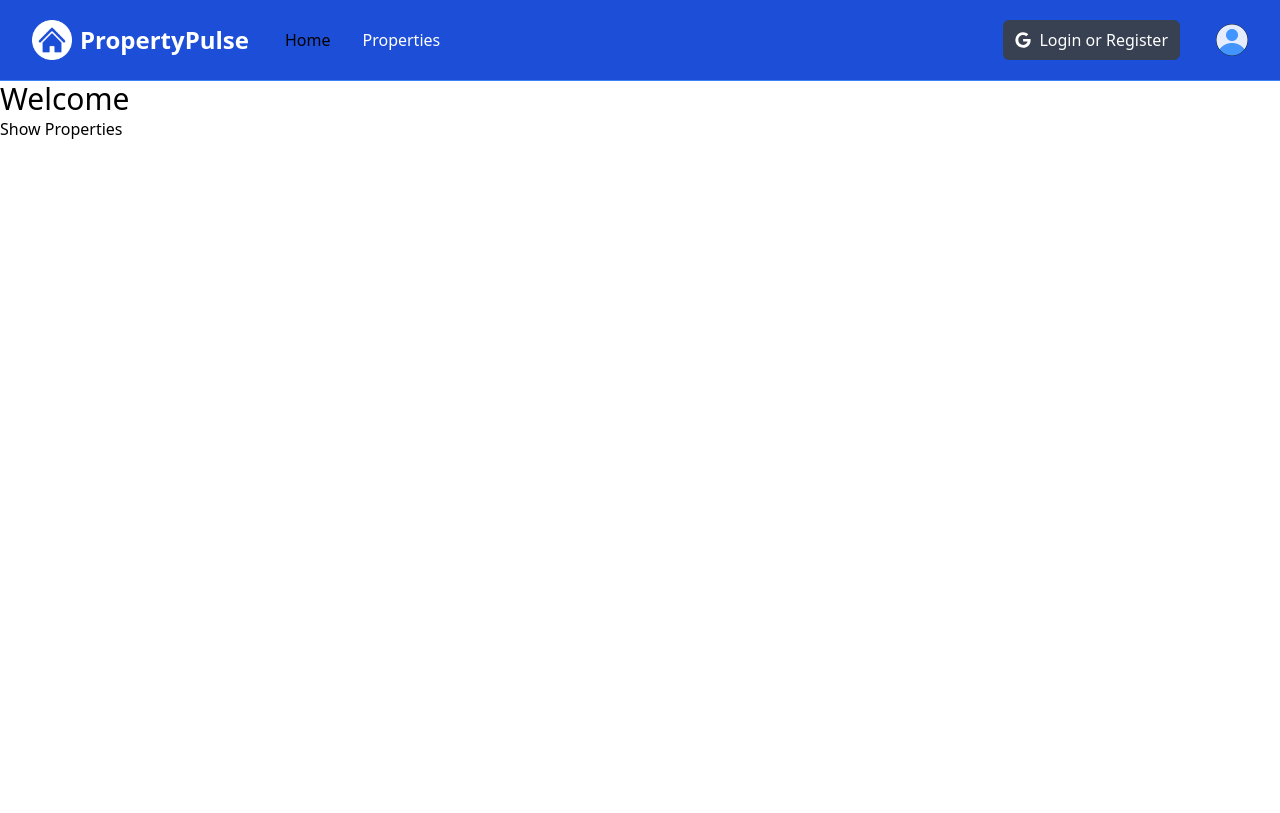
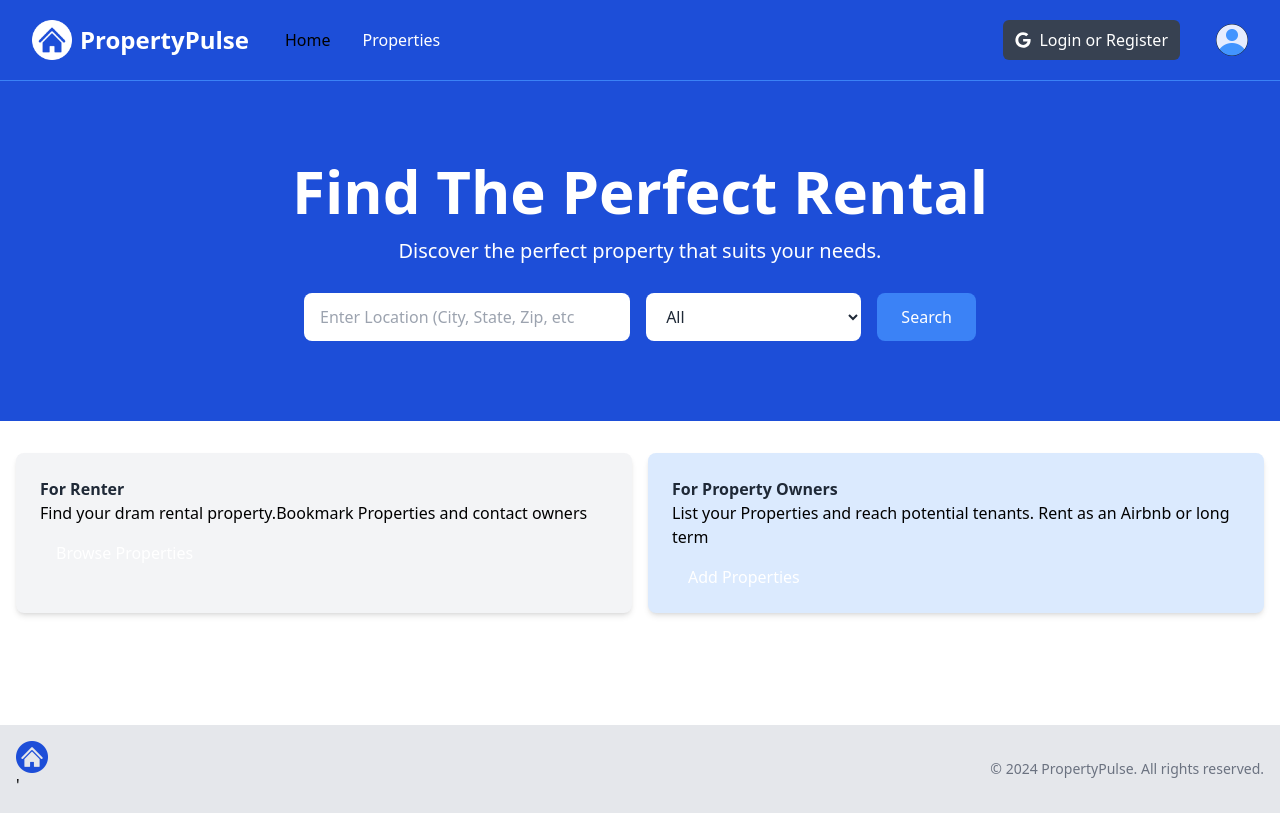
Before and after one commit to Moduloscript/property-build-nextjs14, a Next.js app: page / in a window 1280 px wide. Built offline with nearby package versions, Linux system fonts and the light colour scheme.

Commit message:
added the Hero, InFObOXES, iNFOXbOX COMP

```diff
--- a/app/layout.jsx
+++ b/app/layout.jsx
@@ -1,6 +1,7 @@
 
 import "@/assets/styles/globals.css";
 import Navbar from "../components/Navbar";
+import Footer from "../components/Footer";
 
 
 
@@ -16,6 +17,7 @@
       <body>
         <Navbar/>
         <main>{children}</main>
+        <Footer/>
       </body>
     </html>
   );
--- a/app/page.jsx
+++ b/app/page.jsx
@@ -1,13 +1,13 @@
-import Link from "next/link"
+import Hero from "@/components/Hero"
+import InfoBoxes from "../components/InfoBoxes"
 
 
 const HomePage = () => {
   return (
-    <div>
-
-      <h1 className="text-3xl">Welcome</h1>
-      <Link href="/property">Show Properties</Link>
-    </div>
+    <>
+      <Hero />
+      <InfoBoxes/>
+    </>
   )
 }
 
--- a/app/properties/[id]/page.jsx
+++ b/app/properties/[id]/page.jsx
@@ -1,12 +1,7 @@
-"use client"
-
+"use client";
 
 const PropertyId = () => {
-  return (
-    <button className='bg-blue-500 p-2'>
-      Go Home
-    </button>
-  )
-}
+  return <button classNameName='bg-blue-500 p-2'>Go Home</button>;
+};
 
-export default PropertyId
+export default PropertyId;
--- /dev/null
+++ b/components/Footer.jsx
@@ -0,0 +1,25 @@
+import Link from "next/link";
+import Image from "next/image";
+import logo from "@/assets/images/logo.png";
+
+const Footer = () => {
+const currentYear = new Date().getFullYear()
+
+  return (
+    //    <!-- Footer -->
+    <footer className='bg-gray-200 py-4 mt-24'>
+      <div className='container mx-auto flex flex-col md:flex-row items-center justify-between px-4'>
+        <div className='mb-4 md:mb-0'>
+          <Image src={logo} alt='Logo' className='h-8 w-auto' />'
+        </div>
+        <div>
+          <p className='text-sm text-gray-500 mt-2 md:mt-0'>
+            &copy; {currentYear} PropertyPulse. All rights reserved.
+          </p>
+        </div>
+      </div>
+    </footer>
+  );
+};
+
+export default Footer;
--- /dev/null
+++ b/components/Hero.jsx
@@ -0,0 +1,57 @@
+function Hero() {
+  return (
+    <div>
+      {/* <!-- Hero --> */}
+      <section className='bg-blue-700 py-20 mb-4'>
+        <div className='max-w-7xl mx-auto px-4 sm:px-6 lg:px-8 flex flex-col items-center'>
+          <div className='text-center'>
+            <h1 className='text-4xl font-extrabold text-white sm:text-5xl md:text-6xl'>
+              Find The Perfect Rental
+            </h1>
+            <p className='my-4 text-xl text-white'>
+              Discover the perfect property that suits your needs.
+            </p>
+          </div>
+          <htmlForm className='mt-3 mx-auto max-w-2xl w-full flex flex-col md:flex-row items-center'>
+            <div className='w-full md:w-3/5 md:pr-2 mb-4 md:mb-0'>
+              <label htmlFor='location' className='sr-only'>
+                Location
+              </label>
+              <input
+                type='text'
+                id='location'
+                placeholder='Enter Location (City, State, Zip, etc'
+                className='w-full px-4 py-3 rounded-lg bg-white text-gray-800 focus:outline-none focus:ring focus:ring-blue-500'
+              />
+            </div>
+            <div className='w-full md:w-2/5 md:pl-2'>
+              <label htmlFor='property-type' className='sr-only'>
+                Property Type
+              </label>
+              <select
+                id='property-type'
+                className='w-full px-4 py-3 rounded-lg bg-white text-gray-800 focus:outline-none focus:ring focus:ring-blue-500'>
+                <option value='All'>All</option>
+                <option value='Apartment'>Apartment</option>
+                <option value='Studio'>Studio</option>
+                <option value='Condo'>Condo</option>
+                <option value='House'>House</option>
+                <option value='Cabin Or Cottage'>Cabin or Cottage</option>
+                <option value='Loft'>Loft</option>
+                <option value='Room'>Room</option>
+                <option value='Other'>Other</option>
+              </select>
+            </div>
+            <button
+              type='submit'
+              className='md:ml-4 mt-4 md:mt-0 w-full md:w-auto px-6 py-3 rounded-lg bg-blue-500 text-white hover:bg-blue-600 focus:outline-none focus:ring focus:ring-blue-500'>
+              Search
+            </button>
+          </htmlForm>
+        </div>
+      </section>
+    </div>
+  );
+}
+
+export default Hero;
--- /dev/null
+++ b/components/InfoBox.jsx
@@ -0,0 +1,21 @@
+const InfoBox = ({
+  heading,
+  backgroundColor = "bg-gray-100",
+  textColor = "text-gray-800",
+  buttonInfo,
+  children,
+}) => {
+  return (
+    <div className={`${backgroundColor} p-6 rounded-lg shadow-md`}>
+      <h2 className={`${textColor} font-bold`}>{heading}</h2>
+      <p className={`${textColor}mt-2 mb-4`}>{children}</p>
+      <a
+        href={buttonInfo.link}
+        className={`${buttonInfo.backgroundColor}inline-block  text-white rounded-lg px-4 py-2 hover:opacity-80`}>
+        {buttonInfo.text}
+      </a>
+    </div>
+  );
+};
+
+export default InfoBox;
--- /dev/null
+++ b/components/InfoBoxes.jsx
@@ -0,0 +1,38 @@
+import InfoBox from "./InfoBox";
+
+const InfoBoxes = () => {
+  return (
+    <>
+      <section>
+        <div className='container-xl lg:container m-auto'>
+          <div className='grid grid-cols-1 md:grid-cols-2 gap-4 p-4 rounded-lg'>
+            <InfoBox
+              heading='For Renter'
+              backgroundColor='bg-gray-100'
+              buttonInfo={{
+                text: "Browse Properties",
+                link: "/properties",
+                backgroundColor: "bg-black",
+              }}>
+              Find your dram rental property.Bookmark Properties and contact
+              owners
+            </InfoBox>
+            <InfoBox
+              heading='For Property Owners'
+              backgroundColor='bg-blue-100'
+              buttonInfo={{
+                text: "Add Properties",
+                link: "/properties/add",
+                backgroundColor: "bg-blue-500",
+              }}>
+              List your Properties and reach potential tenants. Rent as an
+              Airbnb or long term
+            </InfoBox>
+          </div>
+        </div>
+      </section>
+    </>
+  );
+};
+
+export default InfoBoxes;
--- a/components/Navbar.jsx
+++ b/components/Navbar.jsx
@@ -48,7 +48,11 @@
           <div className='flex flex-1 items-center justify-center md:items-stretch md:justify-start'>
             {/* <!-- Logo --> */}
             <Link className='flex flex-shrink-0 items-center' href='/'>
-              <Image className='h-10 w-auto' src={logo} alt='PropertyPulse' />
+              <Image
+                className='h-10 w-auto'
+                src={logo}
+                alt='PropertyPulse'
+              />
 
               <span className='hidden md:block text-white text-2xl font-bold ml-2'>
                 PropertyPulse
```
